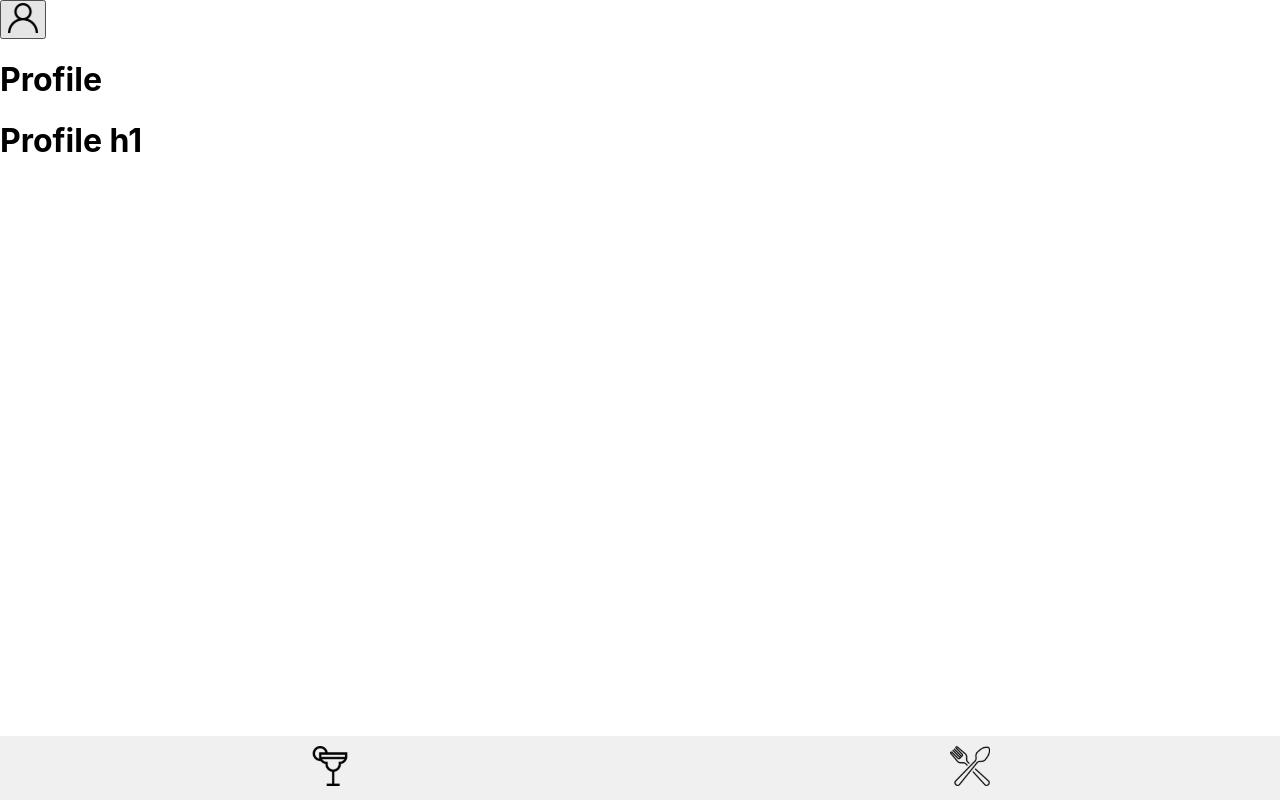
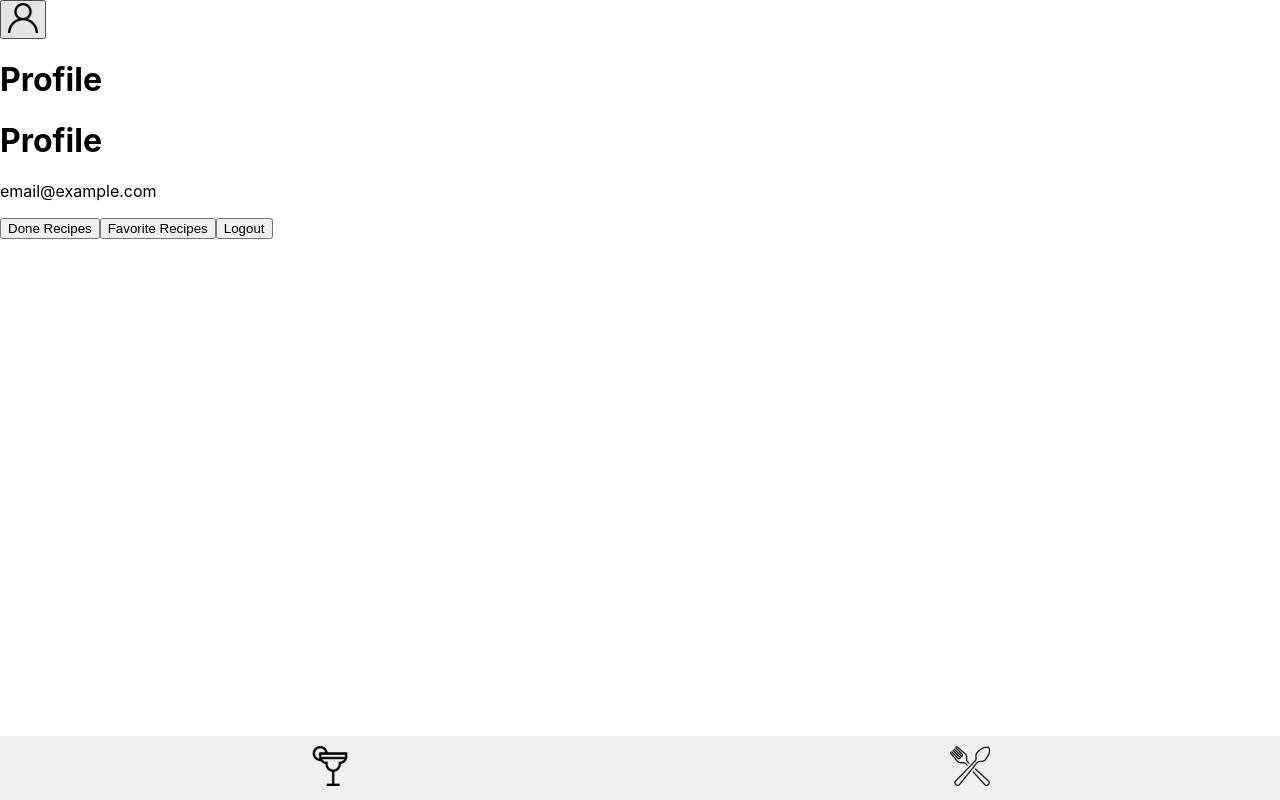
Before and after one commit to JyojiTenguam/project-recipes-app-ts, a React (Vite) app: page /profile in a window 1280 px wide. Built offline with nearby package versions, Linux system fonts and the light colour scheme.

Commit message:
requisito 56 passando nos testes

```diff
--- a/src/Components/Profile/index.tsx
+++ b/src/Components/Profile/index.tsx
@@ -2,7 +2,13 @@ import React from 'react';
 
 function Profile() {
   return (
-    <h1>Profile h1</h1>
+    <div>
+      <h1>Profile</h1>
+      <p data-testid="profile-email">email@example.com</p>
+      <button type="button" data-testid="profile-done-btn">Done Recipes</button>
+      <button type="button" data-testid="profile-favorite-btn">Favorite Recipes</button>
+      <button type="button" data-testid="profile-logout-btn">Logout</button>
+    </div>
   );
 }
 
```
